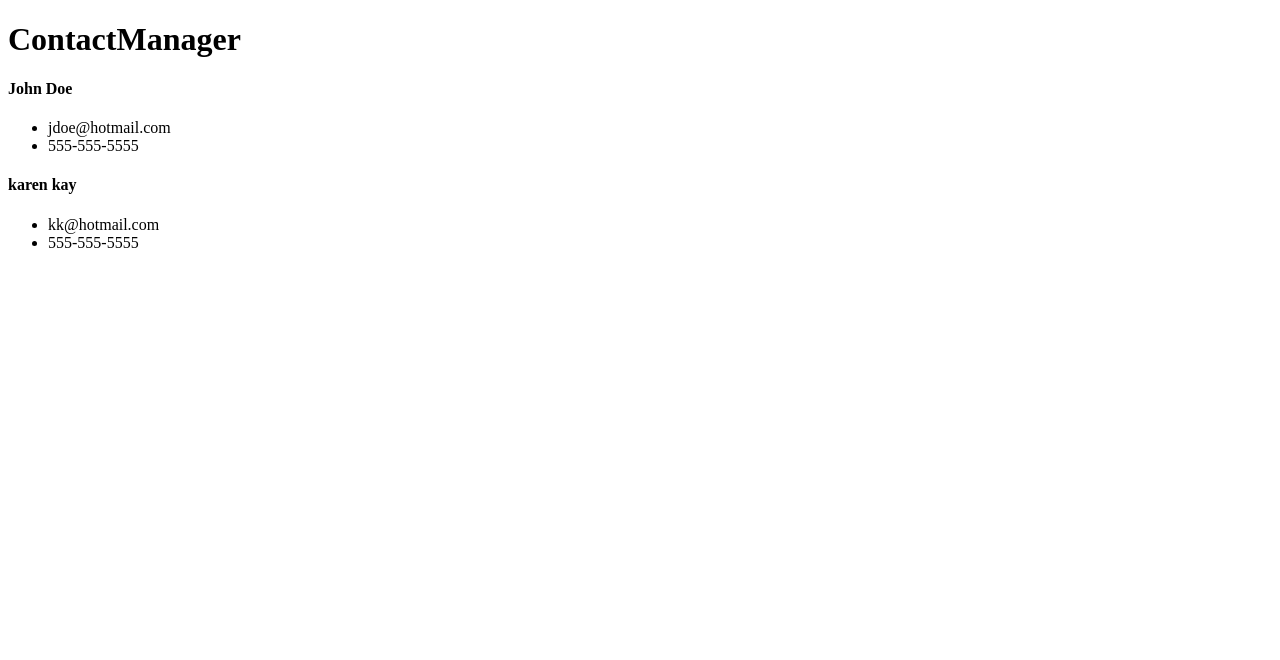
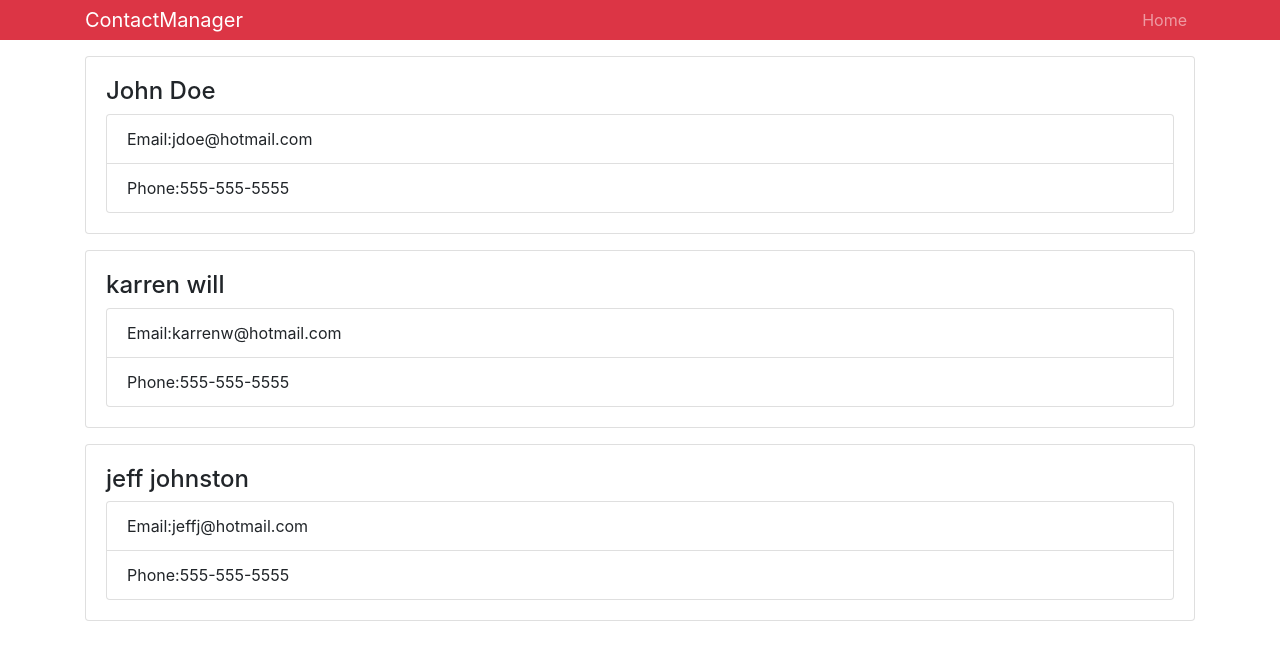
Before and after one commit to johnvdev/contactmanager, a React (Create React App) app: page / in a window 1280 px wide. Shown: the top 660 px of the page. Built offline with nearby package versions, Linux system fonts and the light colour scheme.

Commit message:
added contacts component, uses contact component template

```diff
--- a/package.json
+++ b/package.json
@@ -3,6 +3,7 @@
   "version": "0.1.0",
   "private": true,
   "dependencies": {
+    "bootstrap": "^4.1.3",
     "react": "^16.4.2",
     "react-dom": "^16.4.2",
     "react-scripts": "1.1.5"
--- a/src/App.js
+++ b/src/App.js
@@ -1,7 +1,8 @@
 import React, { Component } from "react";
-import Contact from "./components/Contact";
+import Contacts from "./components/Contacts";
 import Header from "./components/Header";
 
+import "bootstrap/dist/css/bootstrap.min.css";
 import "./App.css";
 
 class App extends Component {
@@ -9,12 +10,9 @@
     return (
       <div className="App">
         <Header branding="ContactManager" />
-        <Contact
-          name="John Doe"
-          email="jdoe@hotmail.com"
-          phone="555-555-5555"
-        />
-        <Contact name="karen kay" email="kk@hotmail.com" phone="555-555-5555" />
+        <div className="container">
+          <Contacts />
+        </div>
       </div>
     );
   }
--- a/src/components/Contact.js
+++ b/src/components/Contact.js
@@ -1,17 +1,28 @@
 import React, { Component } from "react";
+import PropTypes from "prop-types";
 
 class Contact extends Component {
   render() {
-    const { name, email, phone } = this.props;
+    const { name, email, phone } = this.props.contact;
     return (
-      <div>
+      <div className="card card-body mb-3">
         <h4>{name}</h4>
-        <ul>
-          <li>{email}</li>
-          <li>{phone}</li>
+        <ul className="list-group">
+          <li className="list-group-item">
+            Email:
+            {email}
+          </li>
+          <li className="list-group-item">
+            Phone:
+            {phone}
+          </li>
         </ul>
       </div>
     );
   }
 }
+Contact.propTypes = {
+  contact: PropTypes.object.isRequired
+};
+
 export default Contact;
--- /dev/null
+++ b/src/components/Contacts.js
@@ -0,0 +1,42 @@
+import React, { Component } from "react";
+import Contact from "./Contact";
+
+class Contacts extends Component {
+  constructor() {
+    super();
+    this.state = {
+      contacts: [
+        {
+          id: 1,
+          name: "John Doe",
+          email: "jdoe@hotmail.com",
+          phone: "555-555-5555"
+        },
+        {
+          id: 2,
+          name: "karren will",
+          email: "karrenw@hotmail.com",
+          phone: "555-555-5555"
+        },
+        {
+          id: 3,
+          name: "jeff johnston",
+          email: "jeffj@hotmail.com",
+          phone: "555-555-5555"
+        }
+      ]
+    };
+  }
+  render() {
+    const { contacts } = this.state;
+    return (
+      <div>
+        {contacts.map(contact => (
+          <Contact key={contact.id} contact={contact} />
+        ))}
+      </div>
+    );
+  }
+}
+
+export default Contacts;
--- a/src/components/Header.js
+++ b/src/components/Header.js
@@ -1,11 +1,37 @@
 import React from "react";
+import Proptypes from "prop-types";
 
 const Header = props => {
   const { branding } = props;
   return (
-    <div>
-      <h1>{branding}</h1>
-    </div>
+    <nav className="navbar navbar-expand-sm navbar-dark bg-danger mb-3 py-0">
+      <div className="container">
+        <a href="" className="navbar-brand">
+          {branding}
+        </a>
+        <div>
+          <ul className="navbar-nav mr-auto">
+            <li className="nav-item">
+              <a href="/" className="nav-link">
+                Home
+              </a>
+            </li>
+          </ul>
+        </div>
+      </div>
+    </nav>
   );
 };
+
+Header.defaultProps = {
+  branding: "My app"
+};
+Header.Proptypes = {
+  branding: Proptypes.string.isRequired
+};
+
+const headingStyle = {
+  color: "red",
+  fontSize: "50px"
+};
 export default Header;
```
Also changed, not shown: 1 other file (tests, documents, lock files or other folders).
